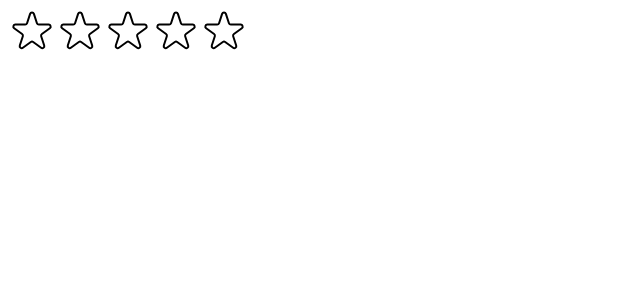
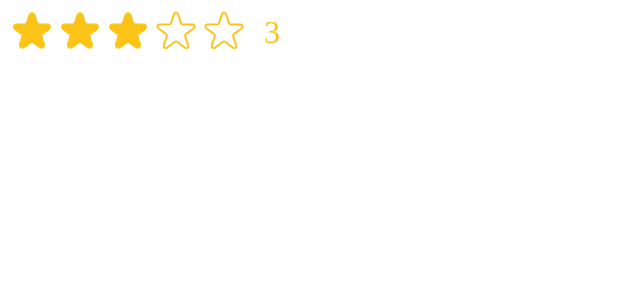
Before and after one commit to plamenggg/usePopcorn, a React (Vite) app in the folder usePopcorn/: page / in a window 1280 px wide. Shown: the top 300 px of the page, without its empty margins (0-640 px from the left). Built offline with nearby package versions, Linux system fonts and the light colour scheme.

Commit message:
Finished with the star Rating

```diff
--- a/usePopcorn/src/components/Star.jsx
+++ b/usePopcorn/src/components/Star.jsx
@@ -1,21 +1,27 @@
 /* eslint-disable react/prop-types */
 
-const starStyle = {
-  width: "48px",
-  height: "48px",
-  display: "block",
-  cursor: "pointer",
-};
+function Star({ onRate, full, onHoverIn, onHoverOut, color, size }) {
+  const starStyle = {
+    width: `${size}px`,
+    height: `${size}px`,
+    display: "block",
+    cursor: "pointer",
+  };
 
-function Star({ onRate, full, onHoverIn, onHoverOut }) {
   return (
-    <span role="button" style={starStyle} onClick={onRate} onMouseEnter={onHoverIn} onMouseLeave={onHoverOut}>
+    <span
+      role="button"
+      style={starStyle}
+      onClick={onRate}
+      onMouseEnter={onHoverIn}
+      onMouseLeave={onHoverOut}
+    >
       {full ? (
         <svg
           xmlns="http://www.w3.org/2000/svg"
           viewBox="0 0 20 20"
-          fill="#000"
-          stroke="#000"
+          fill={color}
+          stroke={color}
         >
           <path d="M9.049 2.927c.3-.921 1.603-.921 1.902 0l1.07 3.292a1 1 0 00.95.69h3.462c.969 0 1.371 1.24.588 1.81l-2.8 2.034a1 1 0 00-.364 1.118l1.07 3.292c.3.921-.755 1.688-1.54 1.118l-2.8-2.034a1 1 0 00-1.175 0l-2.8 2.034c-.784.57-1.838-.197-1.539-1.118l1.07-3.292a1 1 0 00-.364-1.118L2.98 8.72c-.783-.57-.38-1.81.588-1.81h3.461a1 1 0 00.951-.69l1.07-3.292z" />
         </svg>
@@ -24,7 +30,7 @@ function Star({ onRate, full, onHoverIn, onHoverOut }) {
           xmlns="http://www.w3.org/2000/svg"
           fill="none"
           viewBox="0 0 24 24"
-          stroke="#000"
+          stroke={color}
         >
           <path
             strokeLinecap="round"
@@ -39,36 +45,3 @@ function Star({ onRate, full, onHoverIn, onHoverOut }) {
 }
 
 export default Star;
-
-/*
-FULL STAR
-
-<svg
-  xmlns="http://www.w3.org/2000/svg"
-  viewBox="0 0 20 20"
-  fill="#000"
-  stroke="#000"
->
-  <path
-    d="M9.049 2.927c.3-.921 1.603-.921 1.902 0l1.07 3.292a1 1 0 00.95.69h3.462c.969 0 1.371 1.24.588 1.81l-2.8 2.034a1 1 0 00-.364 1.118l1.07 3.292c.3.921-.755 1.688-1.54 1.118l-2.8-2.034a1 1 0 00-1.175 0l-2.8 2.034c-.784.57-1.838-.197-1.539-1.118l1.07-3.292a1 1 0 00-.364-1.118L2.98 8.72c-.783-.57-.38-1.81.588-1.81h3.461a1 1 0 00.951-.69l1.07-3.292z"
-  />
-</svg>
-
-
-EMPTY STAR
-
-<svg
-  xmlns="http://www.w3.org/2000/svg"
-  fill="none"
-  viewBox="0 0 24 24"
-  stroke="#000"
->
-  <path
-    strokeLinecap="round"
-    strokeLinejoin="round"
-    strokeWidth="{2}"
-    d="M11.049 2.927c.3-.921 1.603-.921 1.902 0l1.519 4.674a1 1 0 00.95.69h4.915c.969 0 1.371 1.24.588 1.81l-3.976 2.888a1 1 0 00-.363 1.118l1.518 4.674c.3.922-.755 1.688-1.538 1.118l-3.976-2.888a1 1 0 00-1.176 0l-3.976 2.888c-.783.57-1.838-.197-1.538-1.118l1.518-4.674a1 1 0 00-.363-1.118l-3.976-2.888c-.784-.57-.38-1.81.588-1.81h4.914a1 1 0 00.951-.69l1.519-4.674z"
-  />
-</svg>
-
-*/
--- a/usePopcorn/src/components/StarRating.jsx
+++ b/usePopcorn/src/components/StarRating.jsx
@@ -1,7 +1,7 @@
 import { useState } from "react";
 import Star from "./Star";
+import PropTypes from "prop-types"
 
-/* eslint-disable react/prop-types */
 const containerStyle = {
   display: "flex",
   alignItems: "center",
@@ -12,18 +12,23 @@ const starContainerStyle = {
   display: "flex",
 };
 
-const textStyle = {
-  lineHeight: "1",
-  margin: "0",
-};
 
-function StarRating({ maxRating = 5 }) {
-  const [rating, setRating] = useState(0);
+
+function StarRating({ maxRating = 5, color = "#fcc419", size = 48, defaultRating = 0 }) {
+
+  const [rating, setRating] = useState(defaultRating);
   const [tempRating, setTempRating] = useState(0);
 
   function handleRating(rating) {
     setRating(rating);
   }
+
+  const textStyle = {
+    lineHeight: "1",
+    margin: "0",
+    color,
+    fontSize: `${size/1.5}px`
+  };
 
   return (
     <div style={containerStyle}>
@@ -32,9 +37,11 @@ function StarRating({ maxRating = 5 }) {
           <Star
             key={i}
             onRate={() => handleRating(i + 1)}
-            full={tempRating ? tempRating >= i+1 : rating >= i + 1}
-            onHoverIn={() => setTempRating(i+1)}
+            full={tempRating ? tempRating >= i + 1 : rating >= i + 1}
+            onHoverIn={() => setTempRating(i + 1)}
             onHoverOut={() => setTempRating(0)}
+            color={color}
+            size={size}
           />
         ))}
       </div>
@@ -43,4 +50,11 @@ function StarRating({ maxRating = 5 }) {
   );
 }
 
+StarRating.propTypes = {
+    maxRating: PropTypes.number,
+    color: PropTypes.string,
+    size: PropTypes.number,
+    defaultRating: PropTypes.number,
+}
+
 export default StarRating;
--- a/usePopcorn/src/main.jsx
+++ b/usePopcorn/src/main.jsx
@@ -7,6 +7,6 @@ import StarRating from './components/StarRating'
 ReactDOM.createRoot(document.getElementById('root')).render(
    <React.StrictMode>
     {/* <App /> */}
-    <StarRating maxRating={5}/>
+    <StarRating maxRating={5} defaultRating={3}/>
   </React.StrictMode>,
 )
```
